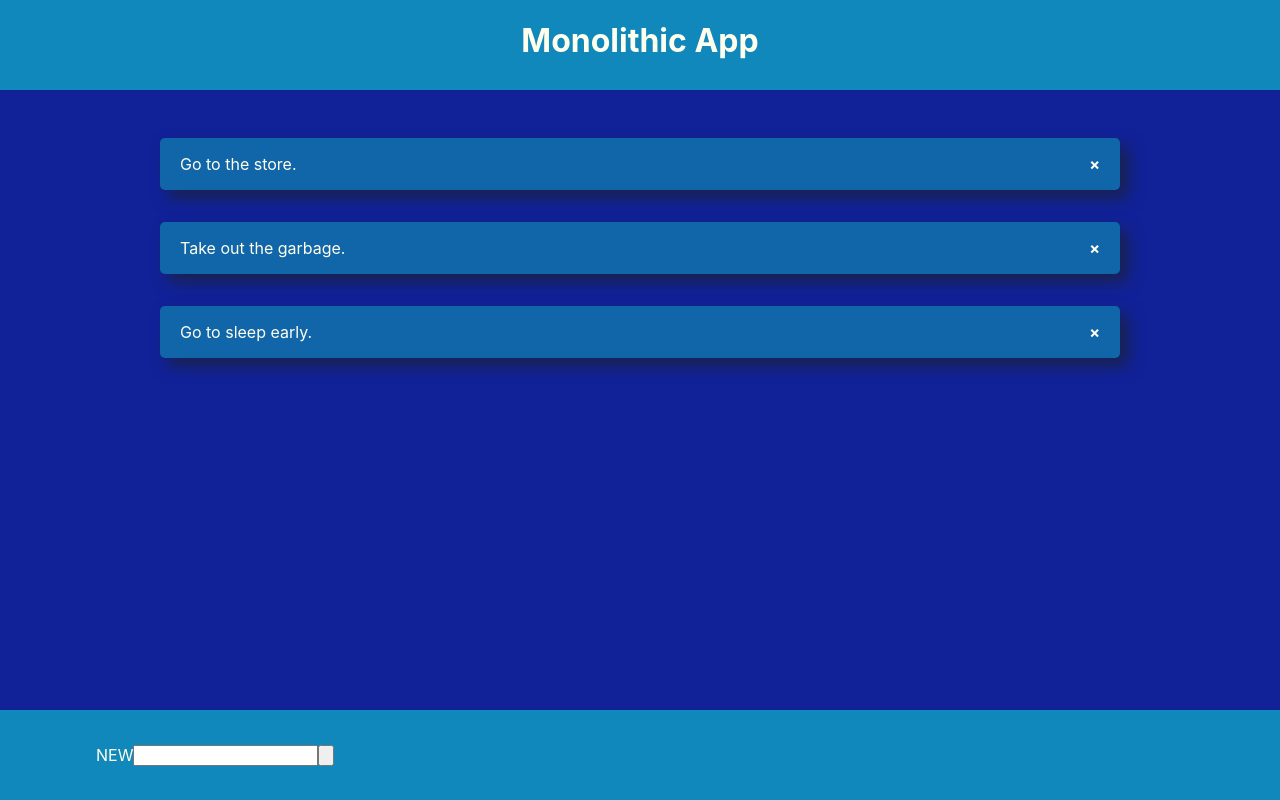
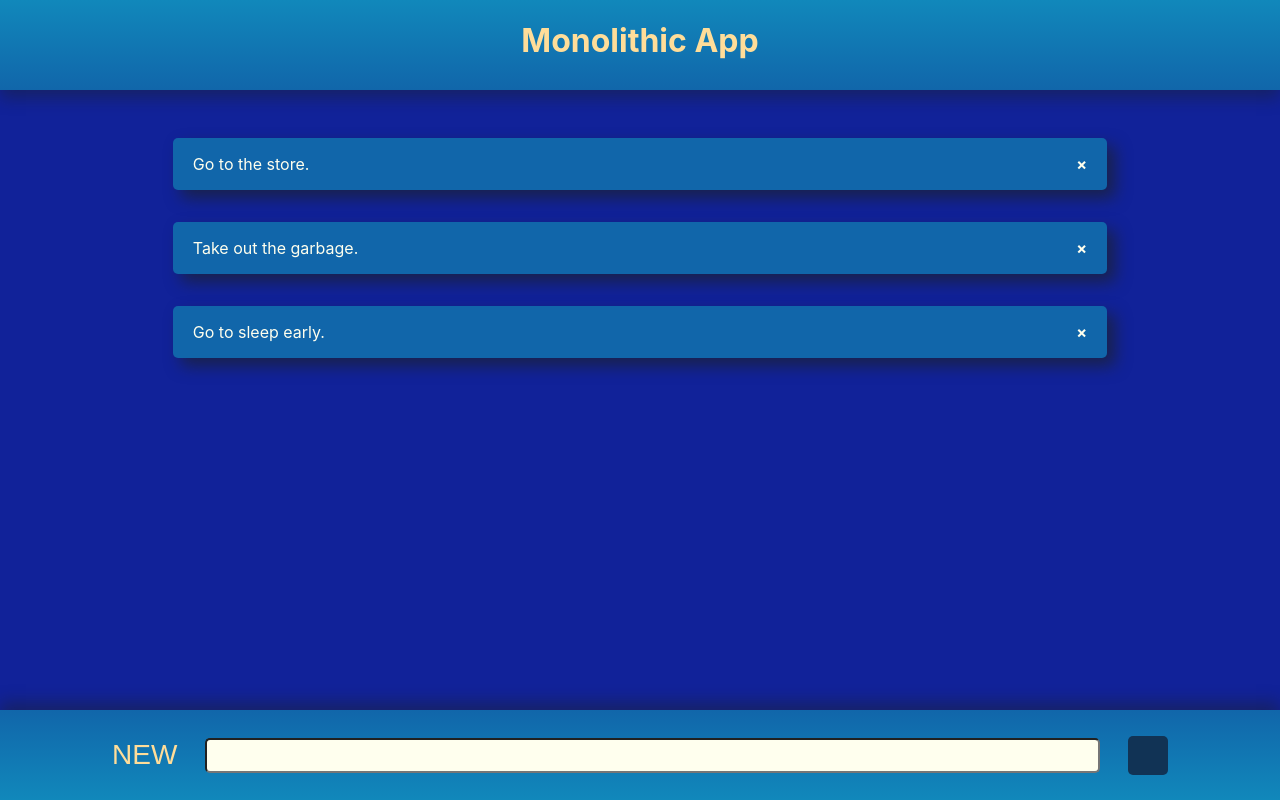
Before and after one commit to franaragm/ng-solid-design, an Angular app: page / in a window 1280 px wide. Built offline with nearby package versions, Linux system fonts and the light colour scheme.

Commit message:
Add styling for inner-`.form` elements.

```diff
--- a/src/app/01-the-monolith/monolith/monolith.component.scss
+++ b/src/app/01-the-monolith/monolith/monolith.component.scss
@@ -5,6 +5,9 @@ $primary-background-color: #18b;
 $secondary-background-color: #129;
 $tertiary-background-color: #16a;
 $shadow-color: #220;
+$gold-color: #fd9;
+$primary-text-color: #ffe;
+$secondary-text-color: #135;
 /** */
 
 /**
@@ -42,11 +45,18 @@ $shadow-color: #220;
  * _header.scss
  */
 .header {
-  position: fixed;
+  position: sticky;
   top: 0;
   width: 100%;
   height: 90px;
+  color: $gold-color;
   background: $primary-background-color;
+  background-image: linear-gradient(
+    to bottom,
+    $primary-background-color,
+    $tertiary-background-color
+  );
+  box-shadow: 0 0.5rem 1rem rgba($shadow-color, 0.333);
 }
 /** */
 
@@ -55,8 +65,11 @@ $shadow-color: #220;
  */
 .main {
   background: $secondary-background-color;
-  height: 100%;
-  padding: calc(90px + 1rem) 0;
+  /** `height` should be 100% minus `
+    * .header` and `.footer` `height` (180px).
+    */
+  height: calc(100% - 180px);
+  padding: 1rem;
 }
 
 /** */
@@ -65,19 +78,42 @@ $shadow-color: #220;
  * _footer.scss
  */
 .footer {
-  position: fixed;
+  position: sticky;
   bottom: 0;
   width: 100%;
   height: 90px;
   background: $primary-background-color;
+  background-image: linear-gradient(
+    to top,
+    $primary-background-color,
+    $tertiary-background-color
+  );
+  box-shadow: 0 -0.5rem 1rem rgba($shadow-color, 0.333);
 }
 .form {
   height: 100%;
   width: 100%;
-  padding: 1rem;
-  #new {
+  padding: 2rem;
+  label[for="new-item"] {
+    font-family: Haettenschweiler, "Arial Narrow Bold", sans-serif;
+    font-weight: 500;
+    color: $gold-color;
+    font-size: 1.75rem;
+  }
+  input[name="new-item"] {
+    padding: 0.5rem;
+    background: $primary-text-color;
+    color: $secondary-text-color;
+    border-radius: 5px;
     width: 100%;
-    margin: 1rem;
+    margin: 1.75rem;
+  }
+  input[type="submit"] {
+    padding: 0.75rem 1.25rem;
+    background: $secondary-text-color;
+    color: $gold-color;
+    border-radius: 5px;
+    border: none;
   }
 }
 /** */
```
